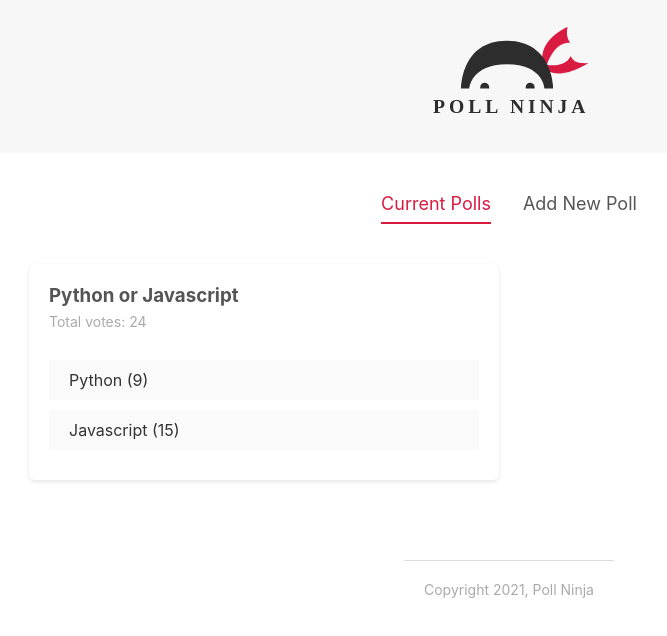
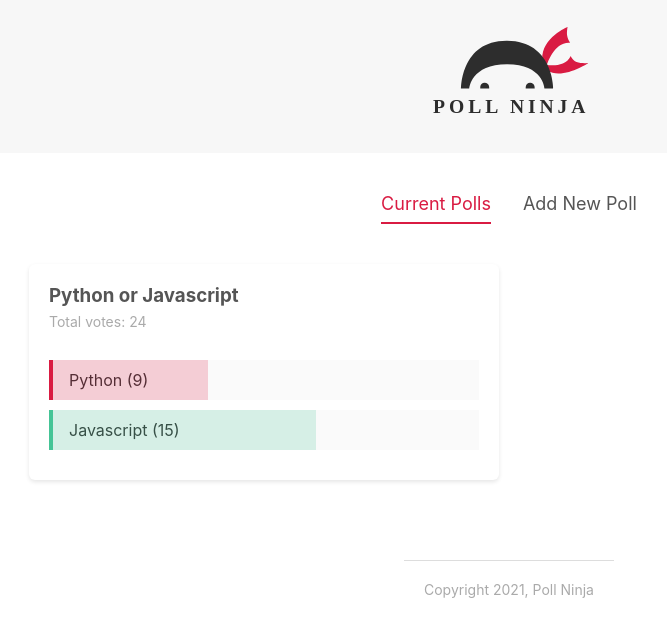
Before and after one commit to acatejr/tutorials, a Svelte app in the folder svelte/tutorial.for.beginners/ninjapols/: page / in a window 1280 px wide. Shown: the top 636 px of the page, without its empty margins (131-798 px from the left). Built offline with nearby package versions, Linux system fonts and the light colour scheme.

Commit message:
Finshed through lesson 28 in svelte tutorial

```diff
--- a/svelte/tutorial.for.beginners/ninjapols/src/components/PollDetails.svelte
+++ b/svelte/tutorial.for.beginners/ninjapols/src/components/PollDetails.svelte
@@ -5,6 +5,8 @@
 
     // reactive values
     $: totalVotes = poll.votesA + poll.votesB
+    $: percentA = Math.floor(100 / totalVotes * poll.votesA)
+    $: percentB = Math.floor(100 / totalVotes * poll.votesB)
 
     const dispatch = createEventDispatcher()
 
@@ -19,11 +21,11 @@
         <h3>{ poll.question }</h3>
         <p>Total votes: {totalVotes}</p>
         <div class='answer' on:click={() => handleVote('a', poll.id)}>
-            <div class='percent percent-a'></div>
+            <div class='percent percent-a' style="width: {percentA}%"></div>
             <span>{ poll.answerA } ({ poll.votesA })</span>
         </div>
         <div class='answer' on:click={() => handleVote('b', poll.id)}>
-            <div class='percent percent-b'></div>
+            <div class='percent percent-b' style="width: {percentB}%"></div>
             <span>{ poll.answerB } ({ poll.votesB })</span>
         </div>
     </div>
@@ -53,4 +55,17 @@
     display: inline-block;
     padding: 10px 20px;
   }
+  .percent {
+    height: 100%;
+    position: absolute;
+    box-sizing: border-box;
+  }
+  .percent-a {
+     border-left: 4px solid #d91b42;
+     background: rgba(217, 27, 66, 0.2);
+  }
+  .percent-b {
+     border-left: 4px solid #45c496;
+     background: rgba(69, 196, 150, 0.2);
+  }
 </style>
```
